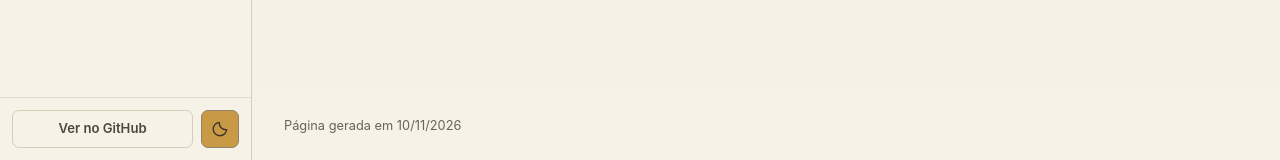
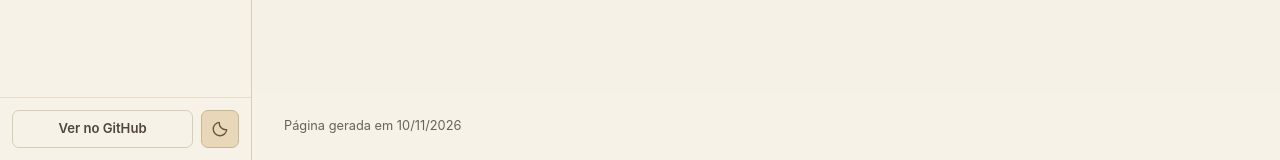
Before and after one commit to Portal-Pangolim/portal-pangolim.github.io, a Jekyll site: the page built from index.md, in a window 1280 px wide and 900 px high, scrolled down 68 px. Shown: the part 740-900 px from the top of the window. Built offline with Jekyll 4.4.1, drawn with Linux system fonts in a browser that asks for light colours.

Commit message:
fix: suaviza cor do botao de tema no modo claro (#7)

```diff
--- a/assets/css/style.css
+++ b/assets/css/style.css
@@ -2023,3 +2023,16 @@ body.sidebar-collapsed .sidebar-collapse { position: static; flex-shrink: 0; }
 @media (prefers-reduced-motion: reduce) {
   *, *::before, *::after { animation: none !important; transition: none !important; scroll-behavior: auto !important; }
 }
+
+/* Botão de tema mais suave no modo claro */
+[data-theme="pangolim"] .theme-switch {
+  background: #E8D7B8;
+  border-color: #C8B594;
+  color: #70553A;
+}
+
+[data-theme="pangolim"] .theme-switch:hover {
+  background: #DFCAA7;
+  border-color: #BDA681;
+  color: #60472F;
+}
```
